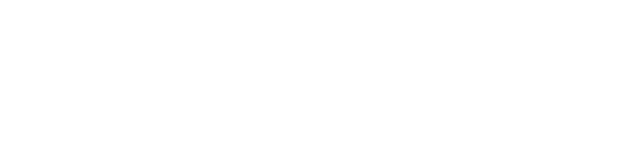
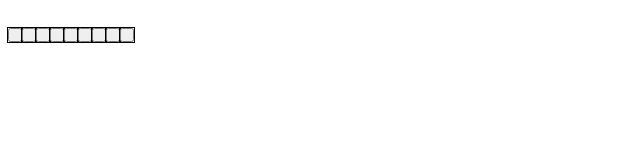
Before and after one commit to BradySavarie/tic-tac-toe, a website: page index.html in a window 1280 px wide. Shown: the whole page, without its empty margins (0-640 px from the left). Drawn offline with Linux system fonts and the light colour scheme.

Commit message:
Begin writing displayController methods

```diff
--- a/app.js
+++ b/app.js
@@ -1,11 +1,3 @@
-// The displayController module is responsible for receiving input from users and displaying processed information
-const displayController = (() => {
-    // This data will not be hard coded once the UI is built
-    const playersData = ['Brady', 1, 'Matt', 2];
-
-    return { playersData };
-})();
-
 // The gameController module is responsible for directing the flow of the game
 const gameController = (() => {
     // private properties & methods
@@ -82,8 +74,28 @@ const gameBoard = (() => {
     return { initializeBoard, getBoard, getMarker, placeMarker };
 })();
 
+// The displayController module is responsible for receiving input from users and displaying processed information
+const displayController = (() => {
+    // Cache DOM
+    const boardDiv = document.querySelector('.board');
+    const turnHeader = document.querySelector('.turn');
+
+    const renderBoard = () => {
+        const currentBoard = gameBoard.getBoard();
+        currentBoard.forEach((row) => {
+            row.forEach(() => {
+                const cellButton = document.createElement('button');
+                cellButton.classList.add('cell');
+                boardDiv.appendChild(cellButton);
+            });
+        });
+    };
+
+    // Initial Setup
+    gameBoard.initializeBoard();
+    renderBoard();
+    // This data will not be hard coded once the UI is built
+    const playersData = ['Brady', 1, 'Matt', 2];
+})();
+
 // test scripts
-
-gameController.createPlayers();
-gameBoard.initializeBoard();
-gameController.initializeActivePlayer();
--- a/css/styles.scss
+++ b/css/styles.scss
@@ -0,0 +1,4 @@
+.cell {
+    outline: 1px solid black;
+    padding: 5px;
+}
--- a/index.html
+++ b/index.html
@@ -8,5 +8,10 @@
         <link rel="stylesheet" href="./css/styles.css" />
         <script src="./app.js" defer></script>
     </head>
-    <body></body>
+    <body>
+        <div class="container">
+            <h1 class="turn"></h1>
+            <div class="board"></div>
+        </div>
+    </body>
 </html>
```
Also changed, not shown: css/styles.css, 1 other file.
